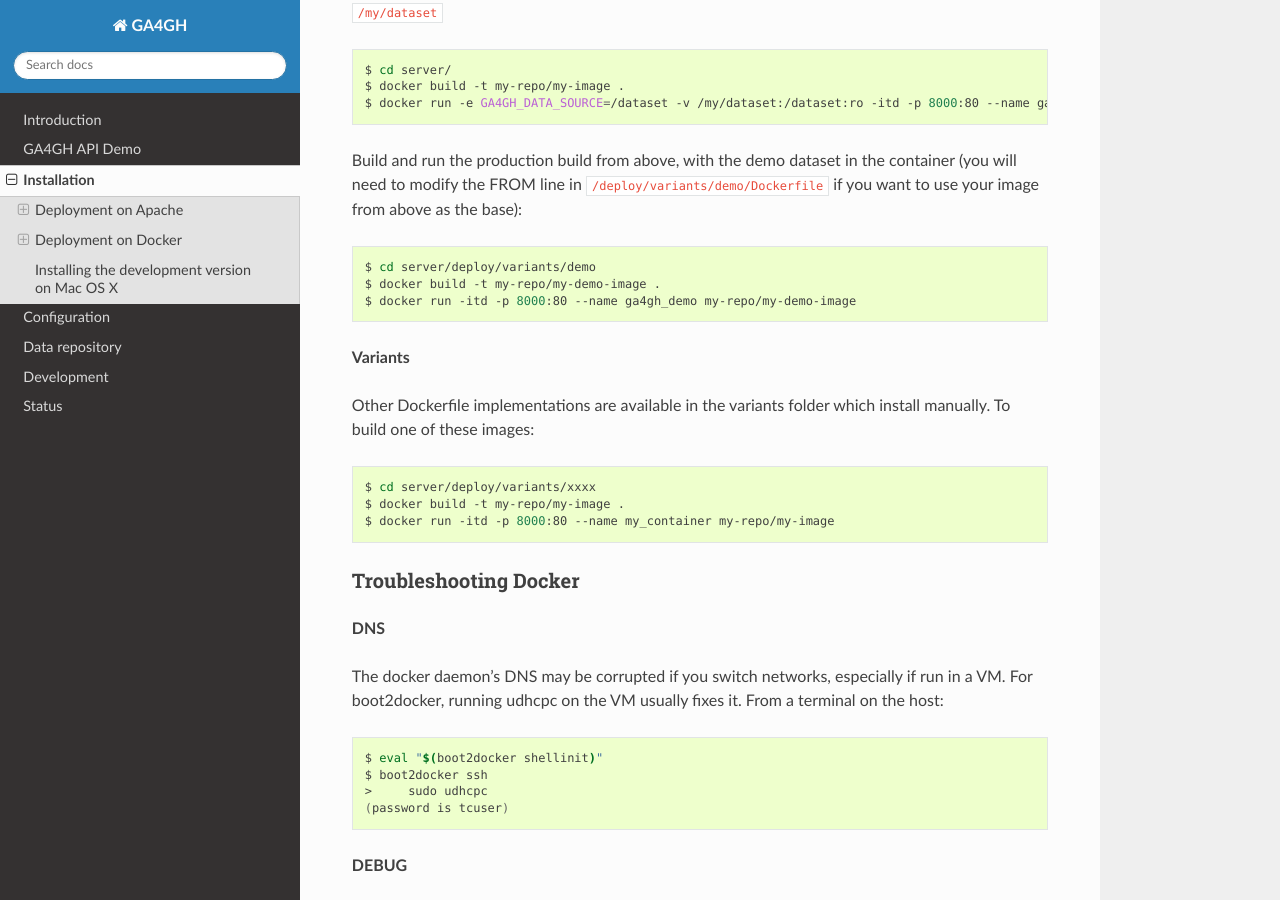
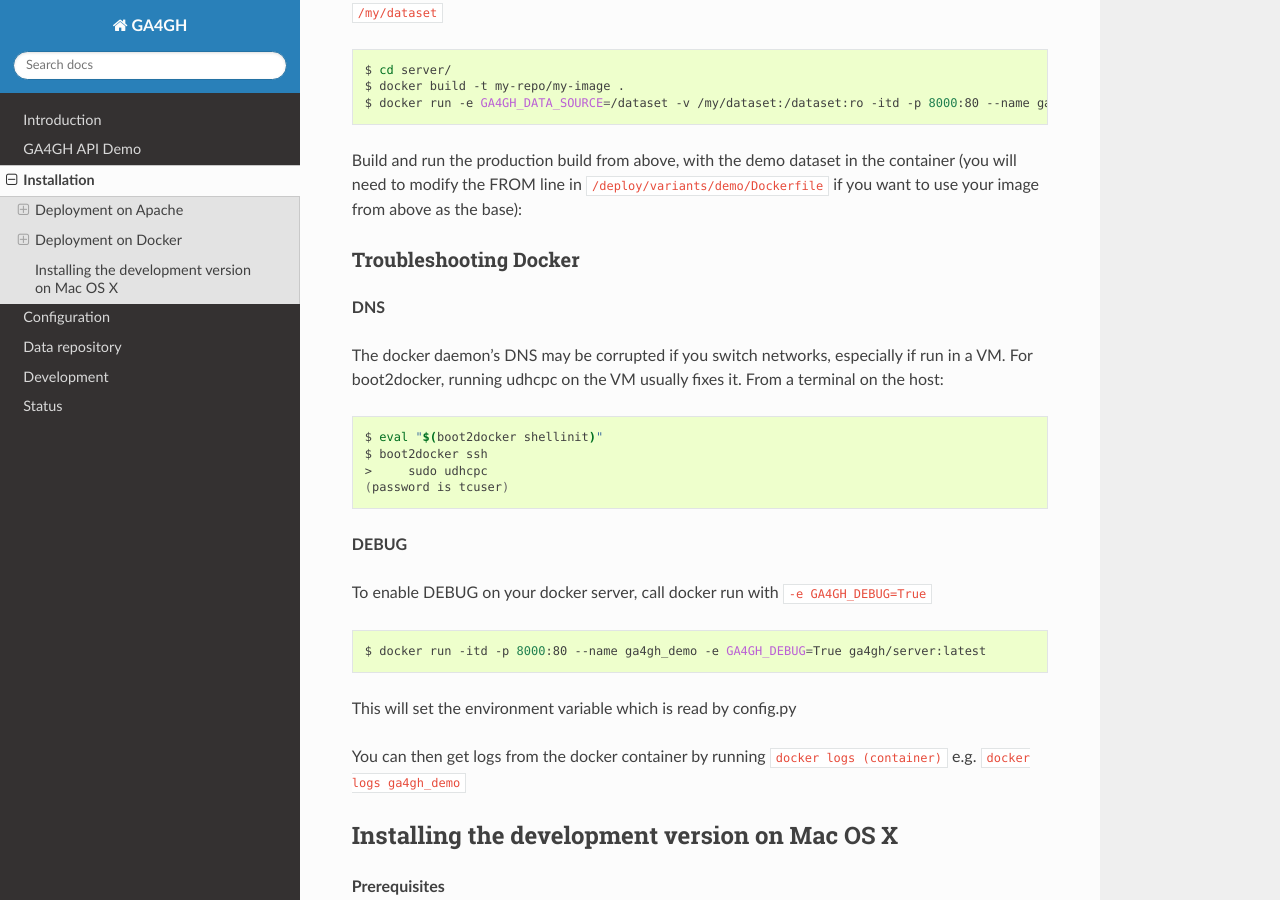
Before and after one commit to ga4gh/ga4gh-server, a Sphinx documentation site: the page built from docs/installation.rst, in a window 1280 px wide and 900 px high, scrolled down 5416 px. Built offline with Sphinx 7.4.7 and the Read the Docs theme 2.0.0, drawn with Linux system fonts in a browser that asks for light colours.

Commit message:
Remove section referring to nonexistent dockerfiles

```diff
--- a/docs/installation.rst
+++ b/docs/installation.rst
@@ -282,22 +282,6 @@ Build the code at server/ and run for production, serving a dataset on local hos
 Build and run the production build from above, with the demo dataset in the container
 (you will need to modify the FROM line in ``/deploy/variants/demo/Dockerfile`` if you want to use your image from above as the base):
 
-.. code-block:: bash
-
- $ cd server/deploy/variants/demo
- $ docker build -t my-repo/my-demo-image .
- $ docker run -itd -p 8000:80 --name ga4gh_demo my-repo/my-demo-image
-
-**Variants**
-
-Other Dockerfile implementations are available in the variants folder which install manually.
-To build one of these images:
-
-.. code-block:: bash
-
- $ cd server/deploy/variants/xxxx
- $ docker build -t my-repo/my-image .
- $ docker run -itd -p 8000:80 --name my_container my-repo/my-image
 
 ++++++++++++++++++++++
 Troubleshooting Docker
```
